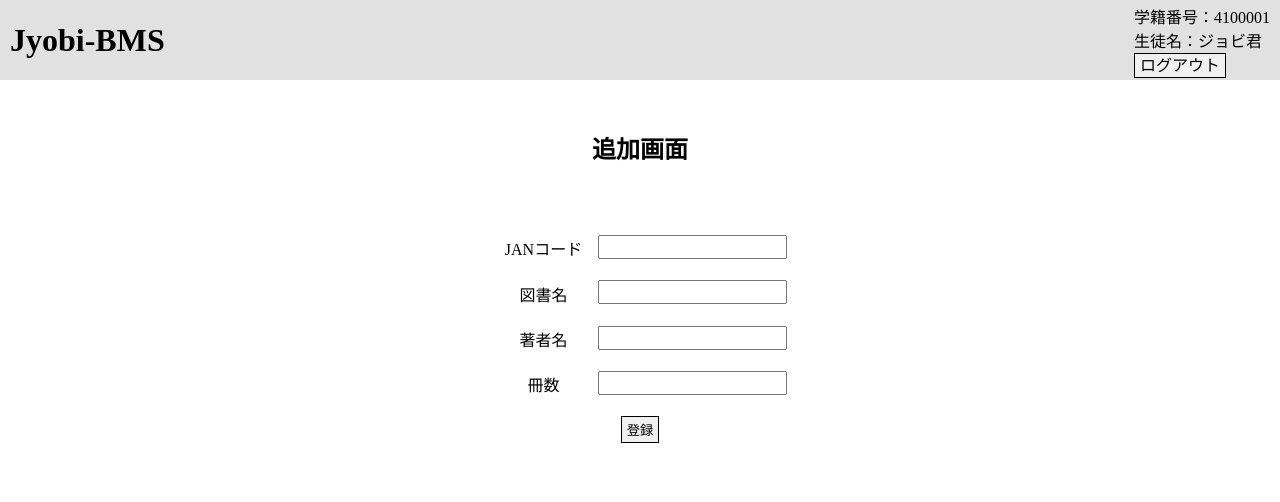
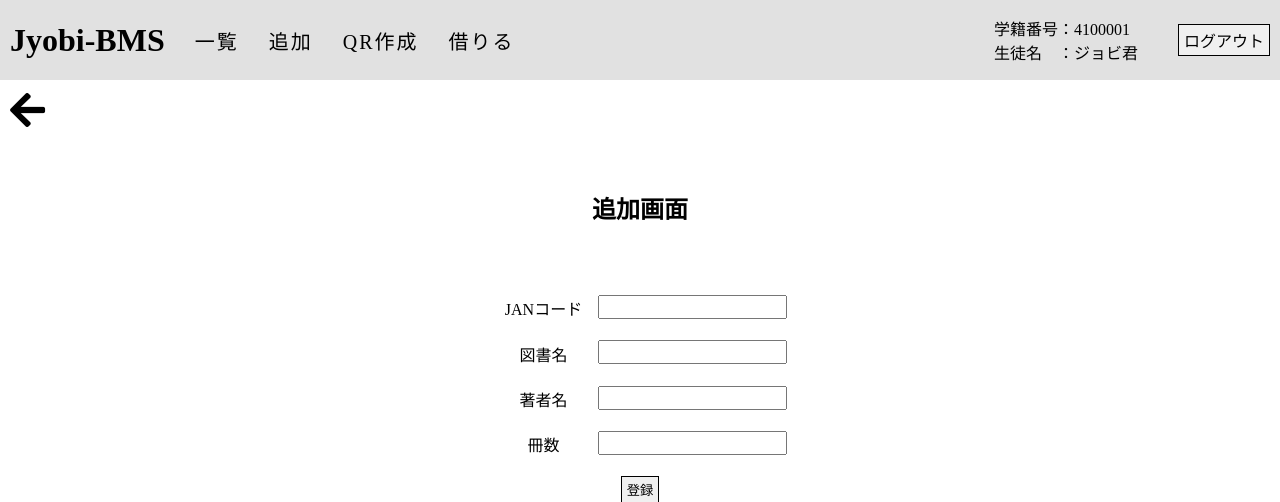
Before and after one commit to tora87/Hackathon_Jyobi_BMS, a Flask app: page /add_books/ in a window 1280 px wide. Shown: the top 502 px of the page. Run offline with Flask 2, Linux system fonts and the light colour scheme; the visitor is signed in with stand-in values (Sample User, id 1).

Commit message:
[fix]ヘッダーの配置変更 ヘッダー内のナビリンクやボタンの位置を変えた。以降はあまり変えない。

```diff
--- a/static/css/style.css
+++ b/static/css/style.css
@@ -56,6 +56,17 @@ input {
   align-items: center;
 }
 
+.header-wrapper-left,
+.header-wrapper-right{
+  display: flex;
+  justify-content: space-between;
+  align-items: center;
+}
+
+.header-wrapper-right > .user-info{
+  margin-right: 40px;
+}
+
 .header-nav ul {
   display: flex;
   justify-content: space-between;
@@ -78,6 +89,10 @@ input {
   display: flex;
   justify-content: space-between;
   align-items: center;
+}
+
+i.fas {
+  font-size:40px ;
 }
 
 /* home.html */
--- a/templates/template.html
+++ b/templates/template.html
@@ -4,6 +4,7 @@
   <meta charset="UTF-8">
   <meta name="viewport" content="width=device-width, initial-scale=1.0">
   <link rel="stylesheet" href="../static/css/style.css">
+  <link rel="stylesheet" href="https://cdnjs.cloudflare.com/ajax/libs/font-awesome/5.15.4/css/all.min.css" integrity="sha512-1ycn6IcaQQ40/MKBW2W4Rhis/DbILU74C1vSrLJxCq57o941Ym01SwNsOMqvEBFlcgUa6xLiPY/NS5R+E6ztJQ==" crossorigin="anonymous" referrerpolicy="no-referrer" />
   {% block css %}{% endblock %}
   {% block script %}{% endblock %}
   <title>Jyobi-BMS</title>
@@ -11,16 +12,29 @@
 <body>
   <header class="header">
     <div class="header-wrapper">
-      <h1 class="logo"><a href="#">Jyobi-BMS</a></h1>
-      <div class="header-right-box">
-        <div class="user_info">
-          <div class="user_number">学籍番号：4100001</div>
-          <div class="user_name">生徒名：ジョビ君</div>
+      <div class="header-wrapper-left">
+        <h1 class="logo"><a href="home.html">Jyobi-BMS</a></h1>
+        <nav class="header-nav">
+          <ul>
+            <li class="header-nav-item"><a href="books_list.html">一覧</a></li>
+            <li class="header-nav-item"><a href="add_books.html">追加</a></li>
+            <li class="header-nav-item"><a href="qr.html">QR作成</a></li>
+            <li class="header-nav-item"><a href="lender.html">借りる</a></li>
+          </ul>
+        </nav>
+      </div>
+      <div class="header-wrapper-right">
+        <div class="user-info">
+          <div class="user-number">学籍番号：4100001</div>
+          <div class="user-name">生徒名&emsp;：ジョビ君</div>
         </div>
-        <a href="#" class="btn">ログアウト</a>
+        <a href="home.html" class="btn">ログアウト</a>
       </div>
     </div>
   </header>
+  <div class="header-bottom">
+    <div class="back-btn back" onclick="history.back()"><a href="" onclick="history.back(-1);return false;"><i class="fas fa-arrow-left"></i></a></div>
+  </div>
   {% block content %}
 
   {% endblock%}
```
